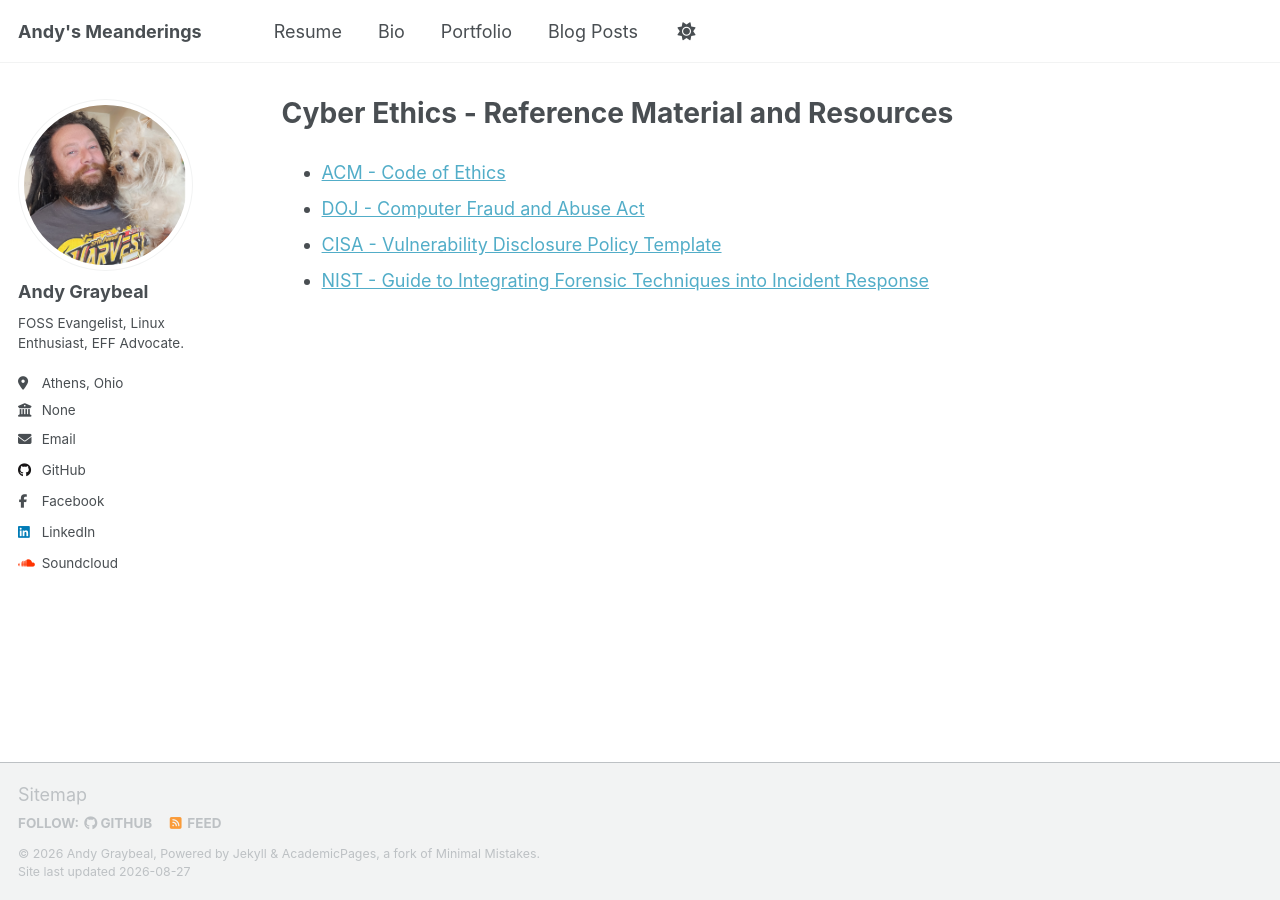
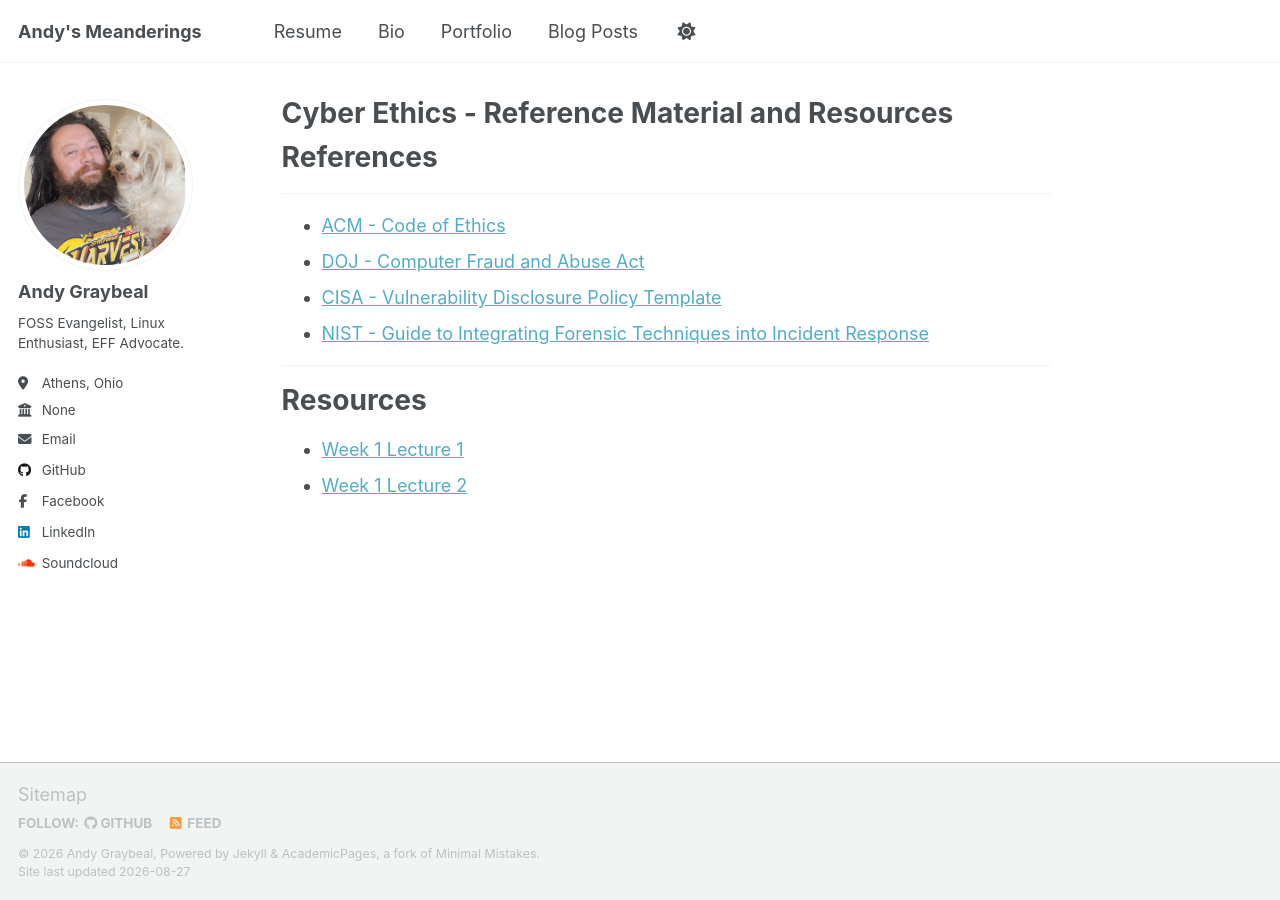
Before and after one commit to andy-graybeal/andy-graybeal.github.io, a Jekyll site: the page built from nmp/cybr-2100-reference.md, in a window 1280 px wide. Built offline with Jekyll 4.4.1, drawn with Linux system fonts in a browser that asks for light colours; a script that is not in the unit is left out.

Commit message:
Add references and resources sections to documentation

```diff
--- a/nmp/cybr-2100-reference.md
+++ b/nmp/cybr-2100-reference.md
@@ -7,8 +7,19 @@ redirect_from:
   - "/nmp.html"
 ---
 
+# References
+
+---
 
 - [ACM - Code of Ethics](https://www.acm.org/code-of-ethics)
 - [DOJ - Computer Fraud and Abuse Act](https://www.justice.gov/jm/jm-9-48000-computer-fraud)
 - [CISA - Vulnerability Disclosure Policy Template](https://www.cisa.gov/vulnerability-disclosure-policy-template)
 - [NIST - Guide to Integrating Forensic Techniques into Incident Response](https://csrc.nist.gov/pubs/sp/800/86/final)
+
+
+---
+
+# Resources
+
+- [Week 1 Lecture 1](/files/cybr-2100/resources/Cyber_Ethics_Law_Week1_Lecture_01.pptx)
+- [Week 1 Lecture 2](/files/cybr-2100/resources/Cyber_Ethics_Law_Week1_Lecture_02.pptx)
```
